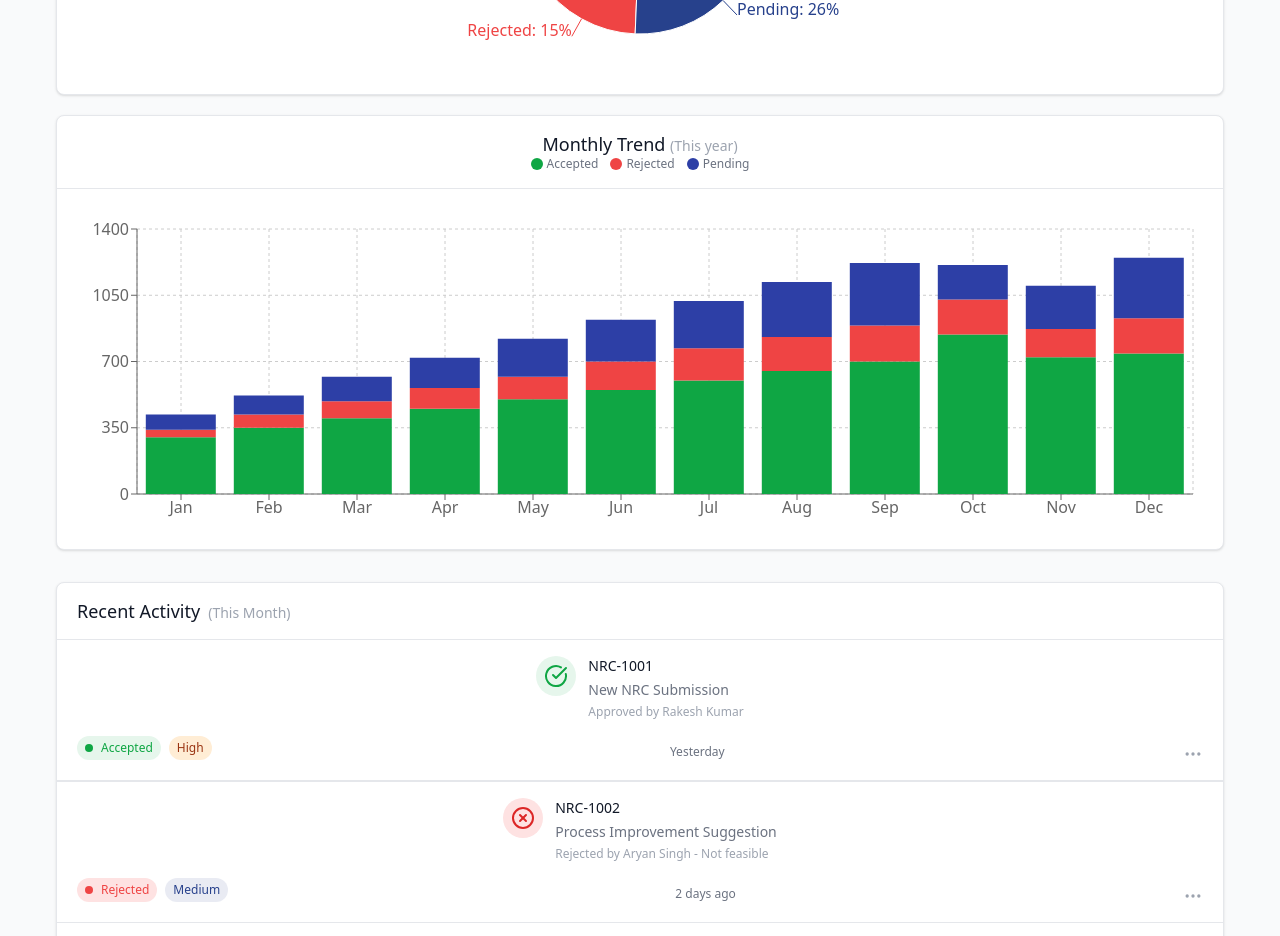
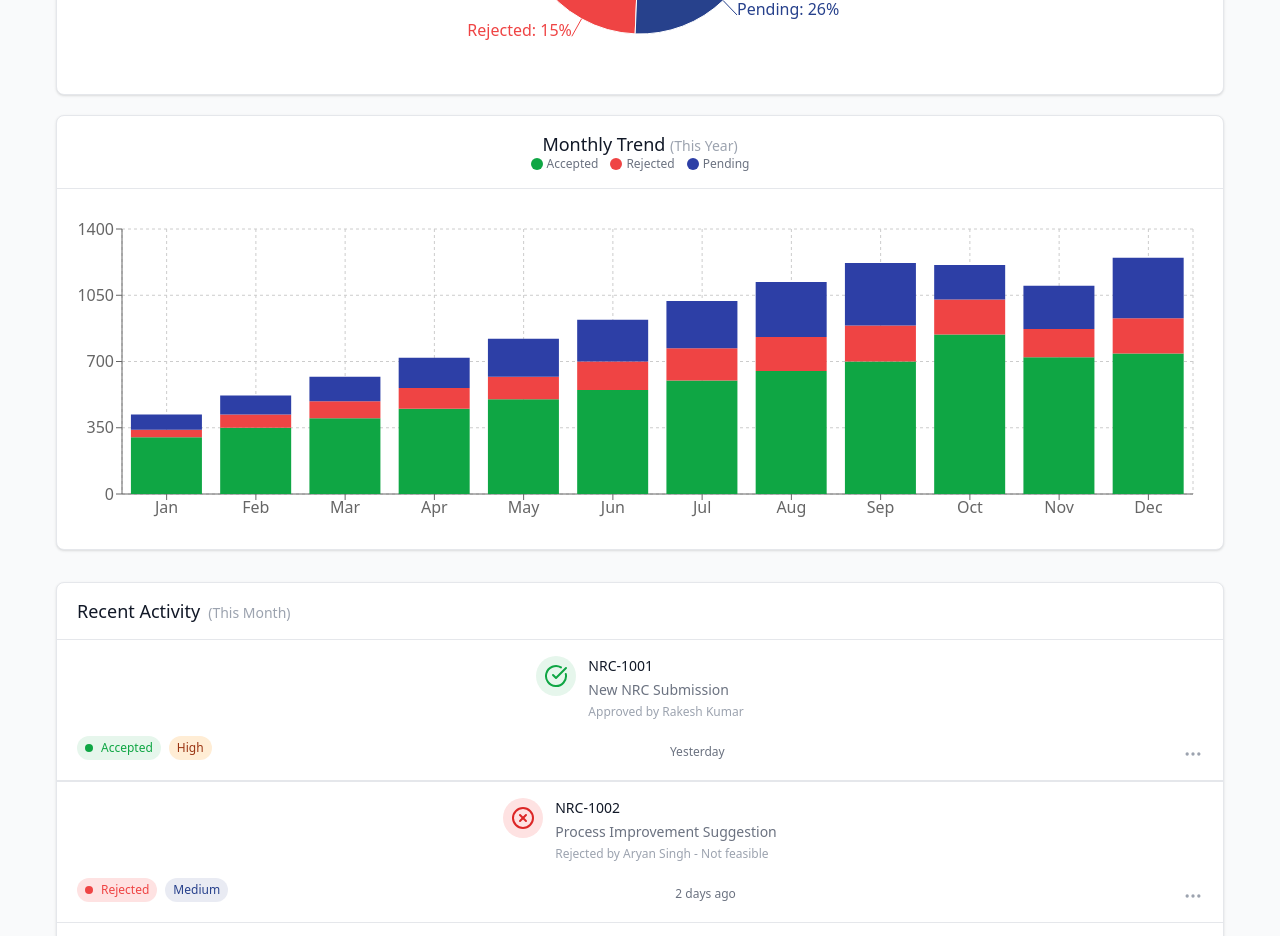
Before and after one commit to HEMANTHRAJA7/Air_Works, a React (Vite) app: page /dashboard/home in a window 1280 px wide. Shown: the part 1500-2436 px from the top of the page. Built offline with nearby package versions, Linux system fonts and the light colour scheme.

Commit message:
Very small yet essential changes in the code

```diff
--- a/src/pages/Dashboard/home.jsx
+++ b/src/pages/Dashboard/home.jsx
@@ -849,7 +849,7 @@ function Dashboard() {
               <div className="px-5 py-4 border-b border-gray-200">
                 <div className="flex flex-col sm:flex-row sm:items-center sm:justify-between">
                   <h3 className="text-lg font-medium leading-6 text-gray-900 mb-2 sm:mb-0">
-                    Monthly Trend <span className="text-gray-400 text-sm">(This year)</span>{" "}
+                    Monthly Trend <span className="text-gray-400 text-sm">(This Year)</span>{" "}
                   </h3>
                   <div className="flex flex-wrap items-center gap-3">
                     <div className="flex items-center">
@@ -875,7 +875,7 @@ function Dashboard() {
                       margin={{
                         top: 20,
                         right: 30,
-                        left: 20,
+                        left: 5,
                         bottom: 5,
                       }}
                     >
--- a/src/pages/Dashboard/viewNRC.jsx
+++ b/src/pages/Dashboard/viewNRC.jsx
@@ -298,7 +298,9 @@ const ViewNRC = () => {
         {/* header */}
         <div className="bg-white shadow mb-7 rounded-lg">
           <div className="max-w-7xl mx-auto py-6  sm:px-6 lg:px-8">
-            <h1 className="text-3xl font-bold text-gray-900">Search NRCs</h1>
+            <h1 className="text-3xl font-bold text-gray-900 px-3 lg:px-0">
+              Search NRCs
+            </h1>
           </div>
         </div>
 
@@ -313,7 +315,7 @@ const ViewNRC = () => {
                   </div>
                   <input
                     type="text"
-                    className="w-full p-4 pl-10 pr-4 text-sm text-gray-900 border border-gray-300 rounded-lg bg-white focus:ring-blue-500 focus:border-blue-500"
+                    className="w-full p-4 pl-10 pr-4 text-sm text-gray-900 border border-gray-300 rounded-lg bg-white focus:outline-none focus:ring-1 focus:ring-[#2D3FA6]"
                     placeholder="Search by aircraft number, NRC number, status, priority..."
                     value={searchQuery}
                     onChange={(e) => setSearchQuery(e.target.value)}
```
